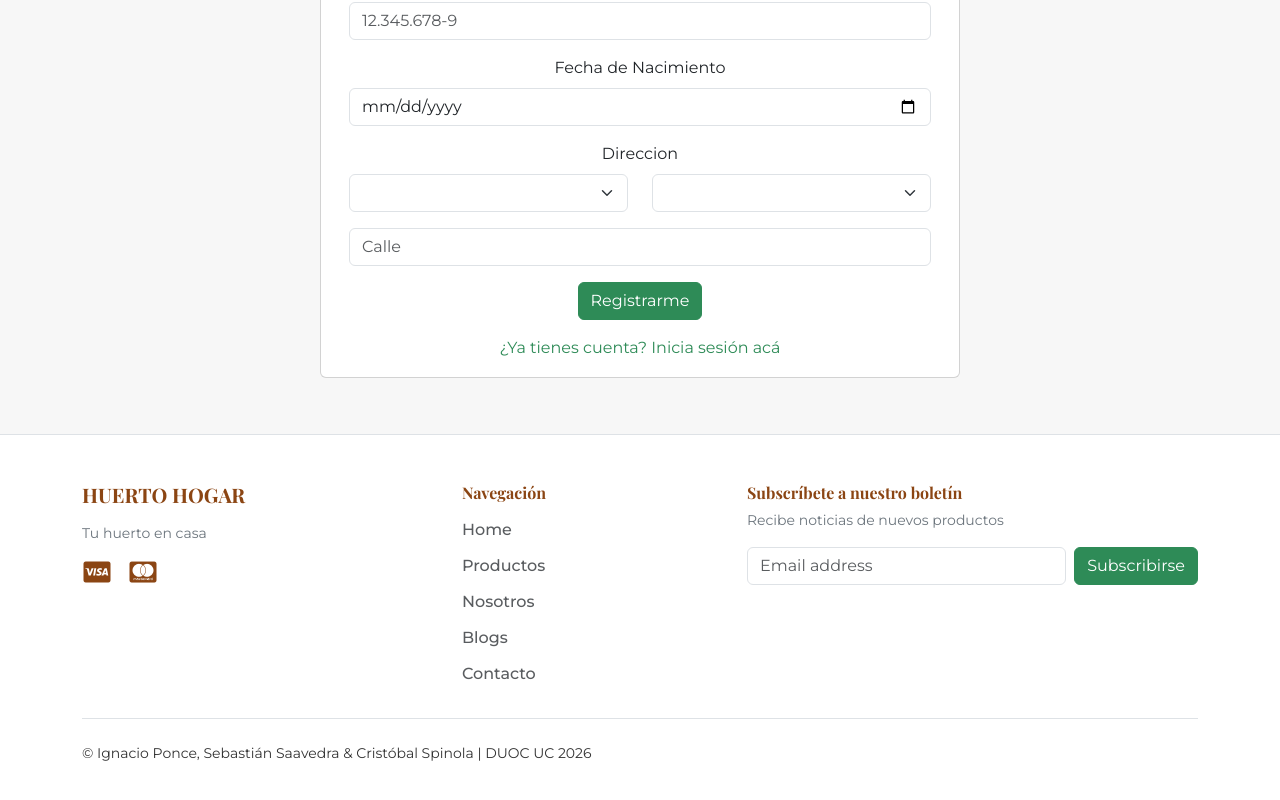
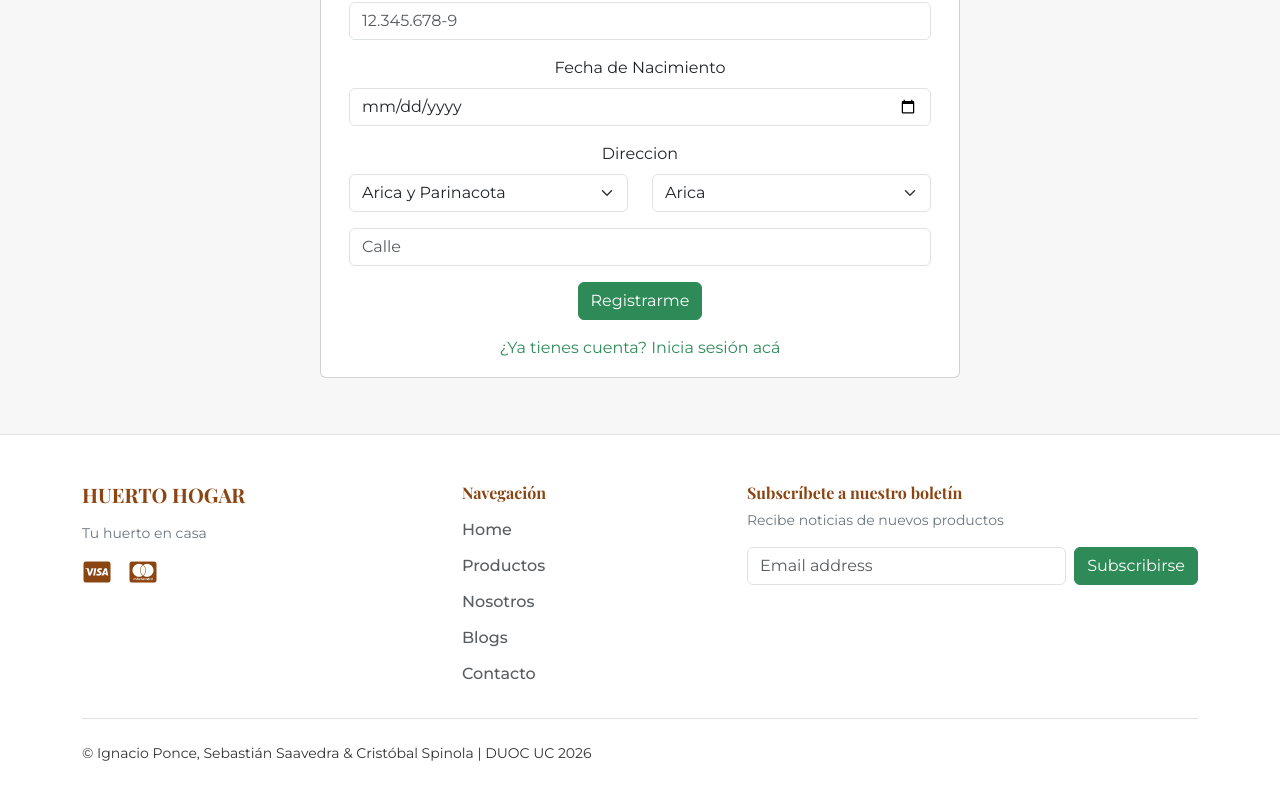
Before and after one commit to sebaduocccc/proyecto-huerto-hogar, a React (Vite) app: page /register in a window 1280 px wide. Shown: the part 774-1574 px from the top of the page. Built offline with nearby package versions, Linux system fonts and the light colour scheme; a web font is replaced by a local one.

Commit message:
arreglado los select de region y comuna en register

```diff
--- /dev/null
+++ b/src/data/ubicaciones.ts
@@ -0,0 +1,71 @@
+export type Region = {
+    region: string;
+    comunas: string[];
+};
+
+export const regiones: Region[] = [
+    {
+        region: "Arica y Parinacota",
+        comunas: ["Arica", "Camarones", "Putre", "General Lagos"]
+    },
+    {
+        region: "Tarapacá",
+        comunas: ["Iquique", "Alto Hospicio", "Pozo Almonte", "Camiña", "Colchane", "Huara", "Pica"]
+    },
+    {
+        region: "Antofagasta",
+        comunas: ["Antofagasta", "Mejillones", "Sierra Gorda", "Taltal", "Calama", "Ollagüe", "San Pedro de Atacama", "Tocopilla", "María Elena"]
+    },
+    {
+        region: "Atacama",
+        comunas: ["Copiapó", "Caldera", "Tierra Amarilla", "Chañaral", "Diego de Almagro", "Vallenar", "Alto del Carmen", "Freirina", "Huasco"]
+    },
+    {
+        region: "Coquimbo",
+        comunas: ["La Serena", "Coquimbo", "Andacollo", "La Higuera", "Paiguano", "Vicuña", "Illapel", "Canela", "Los Vilos", "Salamanca", "Ovalle", "Combarbalá", "Monte Patria", "Punitaqui", "Río Hurtado"]
+    },
+    {
+        region: "Valparaíso",
+        comunas: ["Valparaíso", "Casablanca", "Concón", "Juan Fernández", "Puchuncaví", "Quintero", "Viña del Mar", "Isla de Pascua", "Los Andes", "Calle Larga", "Rinconada", "San Esteban", "La Ligua", "Cabildo", "Papudo", "Petorca", "Zapallar", "Quillota", "Calera", "Hijuelas", "La Cruz", "Nogales", "San Antonio", "Algarrobo", "Cartagena", "El Quisco", "El Tabo", "Santo Domingo", "San Felipe", "Catemu", "Llaillay", "Panquehue", "Putaendo", "Santa María", "Quilpué", "Limache", "Olmué", "Villa Alemana"]
+    },
+    {
+        region: "Región del Libertador Gral. Bernardo O’Higgins",
+        comunas: ["Rancagua", "Codegua", "Coinco", "Coltauco", "Doñihue", "Graneros", "Las Cabras", "Machalí", "Malloa", "Mostazal", "Olivar", "Peumo", "Pichidegua", "Quinta de Tilcoco", "Rengo", "Requínoa", "San Vicente", "Pichilemu", "La Estrella", "Litueche", "Marchihue", "Navidad", "Paredones", "San Fernando", "Chépica", "Chimbarongo", "Lolol", "Nancagua", "Palmilla", "Peralillo", "Placilla", "Pumanque", "Santa Cruz"]
+    },
+    {
+        region: "Región del Maule",
+        comunas: ["Talca", "Constitución", "Curepto", "Empedrado", "Maule", "Pelarco", "Pencahue", "Río Claro", "San Clemente", "San Rafael", "Cauquenes", "Chanco", "Pelluhue", "Curicó", "Hualañé", "Licantén", "Molina", "Rauco", "Romeral", "Sagrada Familia", "Teno", "Vichuquén", "Linares", "Colbún", "Longaví", "Parral", "Retiro", "San Javier", "Villa Alegre", "Yerbas Buenas"]
+    },
+    {
+        region: "Región de Ñuble",
+        comunas: ["Cobquecura", "Coelemu", "Ninhue", "Portezuelo", "Quirihue", "Ránquil", "Treguaco", "Bulnes", "Chillán Viejo", "Chillán", "El Carmen", "Pemuco", "Pinto", "Quillón", "San Ignacio", "Yungay", "Coihueco", "Ñiquén", "San Carlos", "San Fabián", "San Nicolás"]
+    },
+    {
+        region: "Región del Biobío",
+        comunas: ["Concepción", "Coronel", "Chiguayante", "Florida", "Hualqui", "Lota", "Penco", "San Pedro de la Paz", "Santa Juana", "Talcahuano", "Tomé", "Hualpén", "Lebu", "Arauco", "Cañete", "Contulmo", "Curanilahue", "Los Álamos", "Tirúa", "Los Ángeles", "Antuco", "Cabrero", "Laja", "Mulchén", "Nacimiento", "Negrete", "Quilaco", "Quilleco", "San Rosendo", "Santa Bárbara", "Tucapel", "Yumbel", "Alto Biobío"]
+    },
+    {
+        region: "Región de la Araucanía",
+        comunas: ["Temuco", "Carahue", "Cunco", "Curarrehue", "Freire", "Galvarino", "Gorbea", "Lautaro", "Loncoche", "Melipeuco", "Nueva Imperial", "Padre las Casas", "Perquenco", "Pitrufquén", "Pucón", "Saavedra", "Teodoro Schmidt", "Toltén", "Vilcún", "Villarrica", "Cholchol", "Angol", "Collipulli", "Curacautín", "Ercilla", "Lonquimay", "Los Sauces", "Lumaco", "Purén", "Renaico", "Traiguén", "Victoria"]
+    },
+    {
+        region: "Región de Los Ríos",
+        comunas: ["Valdivia", "Corral", "Lanco", "Los Lagos", "Máfil", "Mariquina", "Paillaco", "Panguipulli", "La Unión", "Futrono", "Lago Ranco", "Río Bueno"]
+    },
+    {
+        region: "Región de Los Lagos",
+        comunas: ["Puerto Montt", "Calbuco", "Cochamó", "Fresia", "Frutillar", "Los Muermos", "Llanquihue", "Maullín", "Puerto Varas", "Castro", "Ancud", "Chonchi", "Curaco de Vélez", "Dalcahue", "Puqueldón", "Queilén", "Quellón", "Quemchi", "Quinchao", "Osorno", "Puerto Octay", "Purranque", "Puyehue", "Río Negro", "San Juan de la Costa", "San Pablo", "Chaitén", "Futaleufú", "Hualaihué", "Palena"]
+    },
+    {
+        region: "Región Aisén del Gral. Carlos Ibáñez del Campo",
+        comunas: ["Coihaique", "Lago Verde", "Aisén", "Cisnes", "Guaitecas", "Cochrane", "O’Higgins", "Tortel", "Chile Chico", "Río Ibáñez"]
+    },
+    {
+        region: "Región de Magallanes y de la Antártica Chilena",
+        comunas: ["Punta Arenas", "Laguna Blanca", "Río Verde", "San Gregorio", "Cabo de Hornos (Ex Navarino)", "Antártica", "Porvenir", "Primavera", "Timaukel", "Natales", "Torres del Paine"]
+    },
+    {
+        region: "Región Metropolitana de Santiago",
+        comunas: ["Cerrillos", "Cerro Navia", "Conchalí", "El Bosque", "Estación Central", "Huechuraba", "Independencia", "La Cisterna", "La Florida", "La Granja", "La Pintana", "La Reina", "Las Condes", "Lo Barnechea", "Lo Espejo", "Lo Prado", "Macul", "Maipú", "Ñuñoa", "Pedro Aguirre Cerda", "Peñalolén", "Providencia", "Pudahuel", "Quilicura", "Quinta Normal", "Recoleta", "Renca", "Santiago", "San Joaquín", "San Miguel", "San Ramón", "Vitacura", "Puente Alto", "Pirque", "San José de Maipo", "Colina", "Lampa", "Tiltil", "San Bernardo", "Buin", "Calera de Tango", "Paine", "Melipilla", "Alhué", "Curacaví", "María Pinto", "San Pedro", "Talagante", "El Monte", "Isla de Maipo", "Padre Hurtado", "Peñaflor"]
+    }
+];
--- a/src/pages/Register.tsx
+++ b/src/pages/Register.tsx
@@ -1,4 +1,32 @@
+import { use, useState } from "react";
+import { useNavigate,Link } from "react-router-dom";
+import { regiones } from "../data/ubicaciones";
+
+
+const registarUsuario = () => {
+
+    const [nombre, setNombre] = useState('');
+    const [email, setEmail] = useState('');
+    const [password, setPassword] = useState('');
+    const [confirmarPassword, setConfirmarPassword] = useState('');
+    const [telefono, setTelefono] = useState('');
+    const [rut, setRut] = useState('');
+    const [fechaNacimiento, setFechaNacimiento] = useState('');
+
+}
+
 export default function Register(){
+    const [region, setRegion] = useState(regiones[0].region);
+    const [comuna, setComuna] = useState(regiones[0].comunas[0]);
+
+    const comunas = regiones.find(r => r.region === region)?.comunas ?? [];
+
+    // Al cambiar de región se selecciona la primera comuna de la nueva región
+    const cambiarRegion = (nuevaRegion: string) => {
+        setRegion(nuevaRegion);
+        setComuna(regiones.find(r => r.region === nuevaRegion)?.comunas[0] ?? '');
+    };
+
     return(
         <div className="container py-2">
             <div className="row justify-content-center">
@@ -52,8 +80,20 @@
 
                             <div className="row mb-3">
                                 <label className="form-label">Direccion</label>
-                                <div className="col-6"><select name="" id="region" className="form-select"></select></div>
-                                <div className="col-6"><select name="" id="comuna" className="form-select"></select></div>
+                                <div className="col-6">
+                                    <select name="region" id="region" className="form-select" value={region} onChange={e => cambiarRegion(e.target.value)}>
+                                        {regiones.map(r => (
+                                            <option key={r.region} value={r.region}>{r.region}</option>
+                                        ))}
+                                    </select>
+                                </div>
+                                <div className="col-6">
+                                    <select name="comuna" id="comuna" className="form-select" value={comuna} onChange={e => setComuna(e.target.value)}>
+                                        {comunas.map(c => (
+                                            <option key={c} value={c}>{c}</option>
+                                        ))}
+                                    </select>
+                                </div>
 
                             </div>
                             <input type="text" placeholder="Calle" className="form-control mb-3" id="address" name="direccion"/>
```
